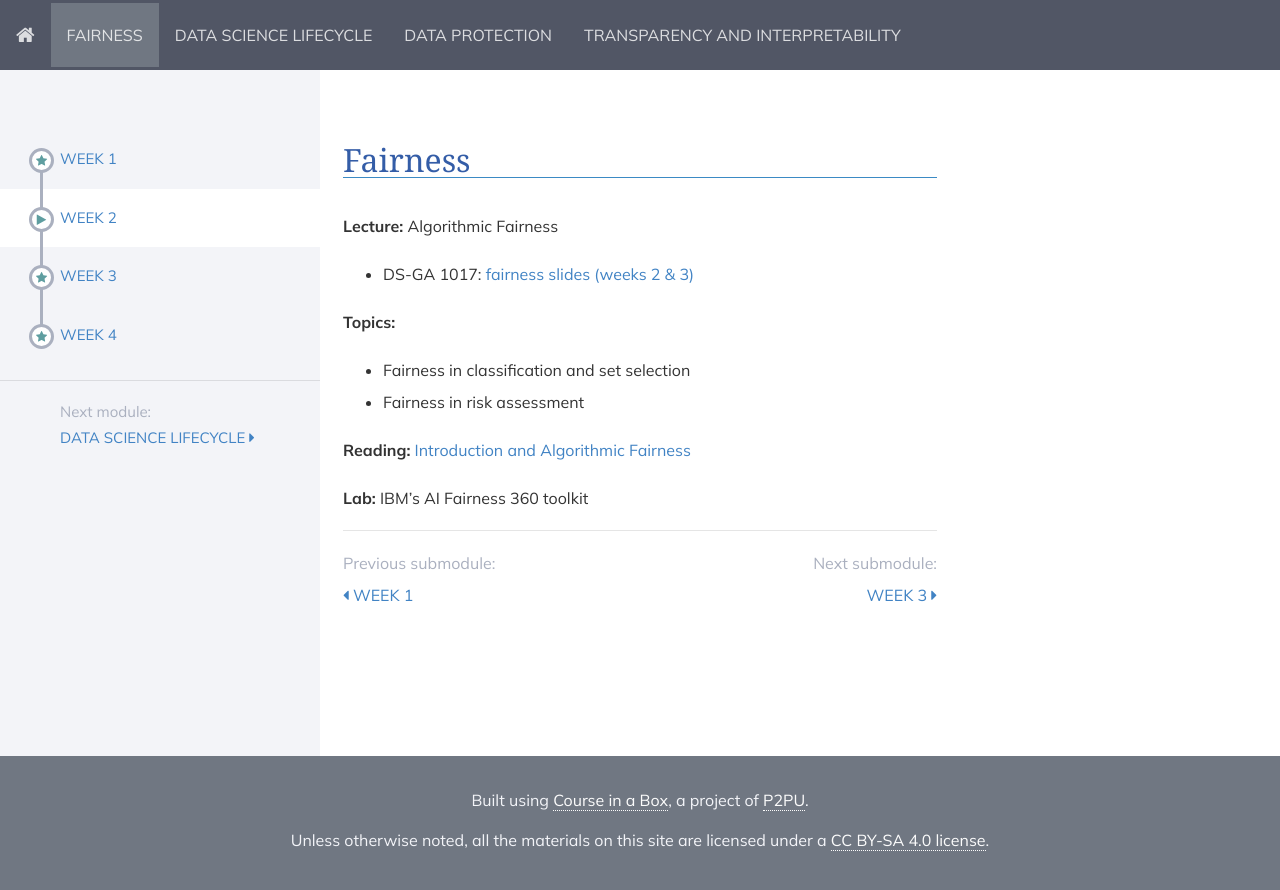
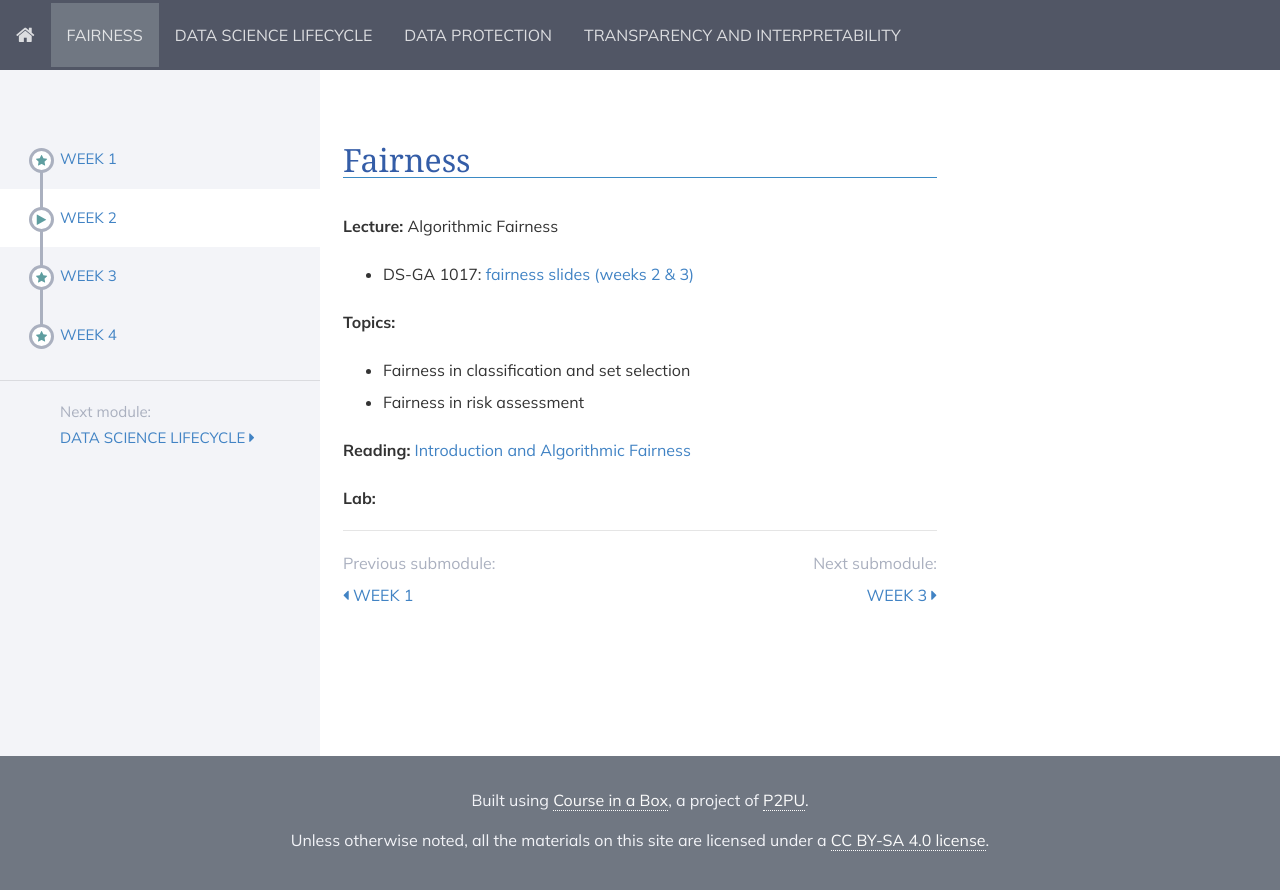
Before and after one commit to DataResponsibly/rds24, a Jekyll site: the page built from modules/fairness/_posts/2000-01-02-week2.md, in a window 1280 px wide. Shown: the top 890 px of the page. Built offline with Jekyll 4.4.1, drawn with Linux system fonts in a browser that asks for light colours; nearby versions of some CDN libraries.

Commit message:
Update 2000-01-02-week2.md

```diff
--- a/modules/fairness/_posts/2000-01-02-week2.md
+++ b/modules/fairness/_posts/2000-01-02-week2.md
@@ -16,7 +16,7 @@ title: Week 2
 
 **Reading:**  [Introduction and Algorithmic Fairness](../../../assets/fairness_reader_2023.pdf)
 
-**Lab:** IBM's AI Fairness 360 toolkit
+**Lab:** <!-- IBM's AI Fairness 360 toolkit -->
 
 <!-- * DS-UA 202: [Colab Notebook](https://colab.research.google.com/drive/1kGSYlt7FMYX_dxYGRUxedwhT4-hOIFef?usp=sharing) -->
 <!-- * DS-GA 1017: [Colab Notebook](https://drive.google.com/file/d/1tEjVTS012N3IWD5rlRYswmcc0Wc9UIr_/view?usp=sharing) -->
```
